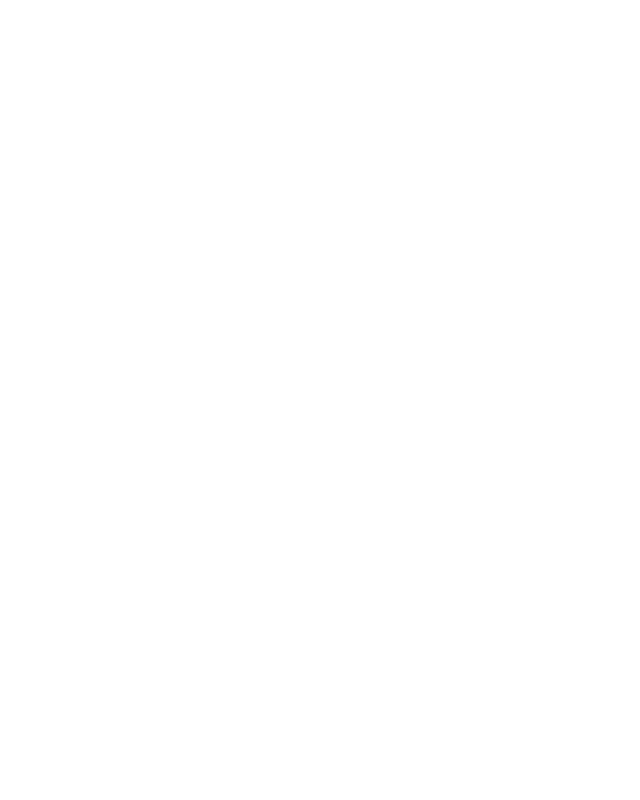
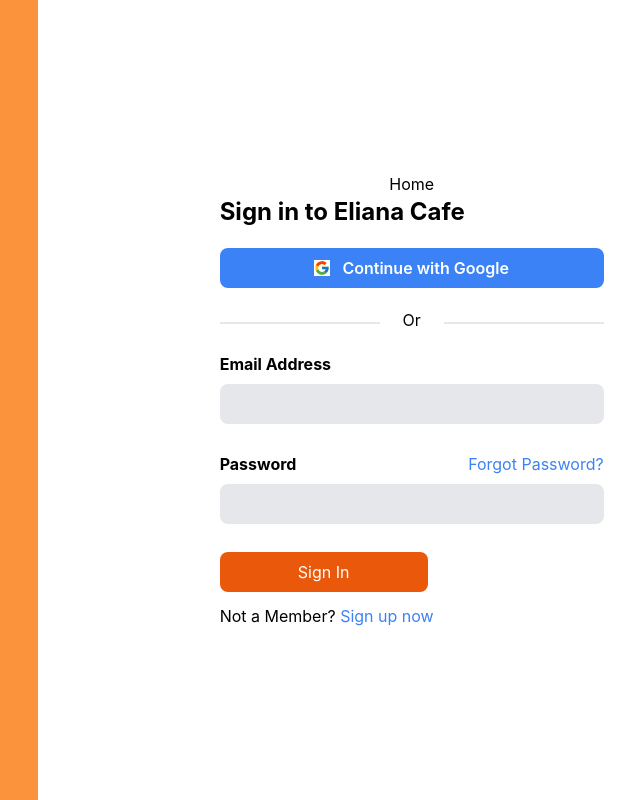
Before and after one commit to Pajimo/eliana-cafe, a React (Create React App) app: page /authentication in a window 1280 px wide. Before the commit this address had no page. Shown: the whole page, without its empty margins (495-1135 px from the left). Built offline with nearby package versions, Linux system fonts and the light colour scheme.

Commit message:
New Feat on authentication

```diff
--- a/src/App.tsx
+++ b/src/App.tsx
@@ -15,7 +15,8 @@ const App: React.FunctionComponent<AppProps> = (props) => {
   return(
     <>
         <Routes>
-          <Route path='/' element={<Authentication/>}/>
+          <Route path='/' element={<HomePage/>}/>
+          <Route path='/authentication' element={<Authentication/>}/>
           <Route path='/your-bag' element={<Cart />} />
           <Route path='homepage/all-products' element={<AllProducts/>}/>
         </Routes>
--- a/src/components/myCafe/forgotPassword.tsx
+++ b/src/components/myCafe/forgotPassword.tsx
@@ -44,8 +44,8 @@ const ForgotPassword: React.FunctionComponent<ForgotPasswordProps> = () => {
             	</div>
 				<div className='md:basis-7/12 grid place-items-center '>
 					<div className=''>
-						<div className="flex justify-center">
-							<div className="logo"></div>
+						<div className="mb-5" onClick={() => dispatch(checkAuthType('login'))}>
+							<div className="logo p-3 bg-gray-200 shadow-xl">Back</div>
 						</div>
 						<h1 className="text-2xl font-bold ">Forgot Password?</h1>
                         <p className='mt-5  w-96'>Enter the email address you used when you joined and we’ll send you
--- a/src/components/myCafe/homepage.tsx
+++ b/src/components/myCafe/homepage.tsx
@@ -1,15 +1,17 @@
-import { Link } from "react-router-dom";
+import { Link, useNavigate } from "react-router-dom";
 
 interface HomePageProps {
 
 }
 
 const HomePage: React.FunctionComponent<HomePageProps> = () => {
+    const navigate = useNavigate()
     return (
         <div>
             <Link to='homepage/all-products'>
                 <button>Order now</button>
             </Link>
+            <button onClick={() => navigate('/authentication')}>Log In / Sign Up</button>
         </div>
      );
 }
--- a/src/components/myCafe/login.tsx
+++ b/src/components/myCafe/login.tsx
@@ -10,6 +10,7 @@ import { checkAuthType } from "../slice/authSlice";
 import { ToastContainer, toast } from 'react-toastify';
 import 'react-toastify/dist/ReactToastify.css';
 import { FcGoogle } from "react-icons/fc";
+import {useNavigate} from 'react-router-dom'
 
 interface LoginProps {
 
@@ -19,6 +20,7 @@ const Login: React.FunctionComponent<LoginProps> = () => {
 
     const auth = getAuth();
     const dispatch = useDispatch()
+	const navigate = useNavigate()
 
     const [userProfile, setUserProfile] = useState({
         password: '',
@@ -72,8 +74,8 @@ const Login: React.FunctionComponent<LoginProps> = () => {
             	</div>
 				<div className='md:basis-7/12 grid place-items-center '>
 					<div className=''>
-						<div className="flex justify-center">
-							<div className="logo"></div>
+						<div className="flex justify-center" onClick={() => navigate('/')}>
+							<div className="logo">Home</div>
 						</div>
 						<h1 className="text-2xl font-bold ">Sign in to Eliana Cafe</h1>
 						<button className='mt-5 w-full text-white rounded-lg mb-5 bg-blue-500 hover:bg-blue-400 py-2 font-semibold flex
--- a/src/components/myCafe/signup.tsx
+++ b/src/components/myCafe/signup.tsx
@@ -13,6 +13,7 @@ import {ToastContainer, toast } from "react-toastify";
 import 'react-toastify/dist/ReactToastify.css';
 import { database } from "../../configuration/firebaseConfig";
 import { FcGoogle } from "react-icons/fc";
+import {useNavigate} from 'react-router-dom'
 
 
 interface SignUpProps {
@@ -27,6 +28,7 @@ const SignUp: React.FunctionComponent<SignUpProps> = () => {
 
     const auth = getAuth();
 	const dispatch = useDispatch()
+	const navigate = useNavigate()
 
     const [userProfile, setUserProfile] = useState({
         fullName: '',
@@ -95,8 +97,8 @@ const SignUp: React.FunctionComponent<SignUpProps> = () => {
             	</div>
 				<div className='md:basis-7/12 grid place-items-center '>
 					<div className=''>
-						<div className="flex justify-center">
-							<div className="logo"></div>
+						<div className="flex justify-center" onClick={() => navigate('/')}>
+							<div className="logo">Home</div>
 						</div>
 						<h1 className="text-3xl font-bold ">Sign up to Eliana Cafe</h1>
 						<button className='mt-5 w-full text-white rounded-lg mb-5 bg-blue-500 hover:bg-blue-400 py-2 font-semibold
@@ -133,6 +135,10 @@ const SignUp: React.FunctionComponent<SignUpProps> = () => {
 							</div>
 							<button className='py-2 bg-orange-600 w-52 rounded-lg text-white font-semibold mt-5' onClick={signUp}>Create Account</button>
 						</form>
+            			<div className='mt-3'>
+							<h1 className="">Already a Member? <span onClick={() => dispatch(checkAuthType('login'))}
+								className='text-blue-500 cursor-pointer'>Log in</span> </h1>
+						</div>
 					</div>
 				</div>
           	</div>
```
Also changed, not shown: src/index.tsx (+5 -5 lines).
